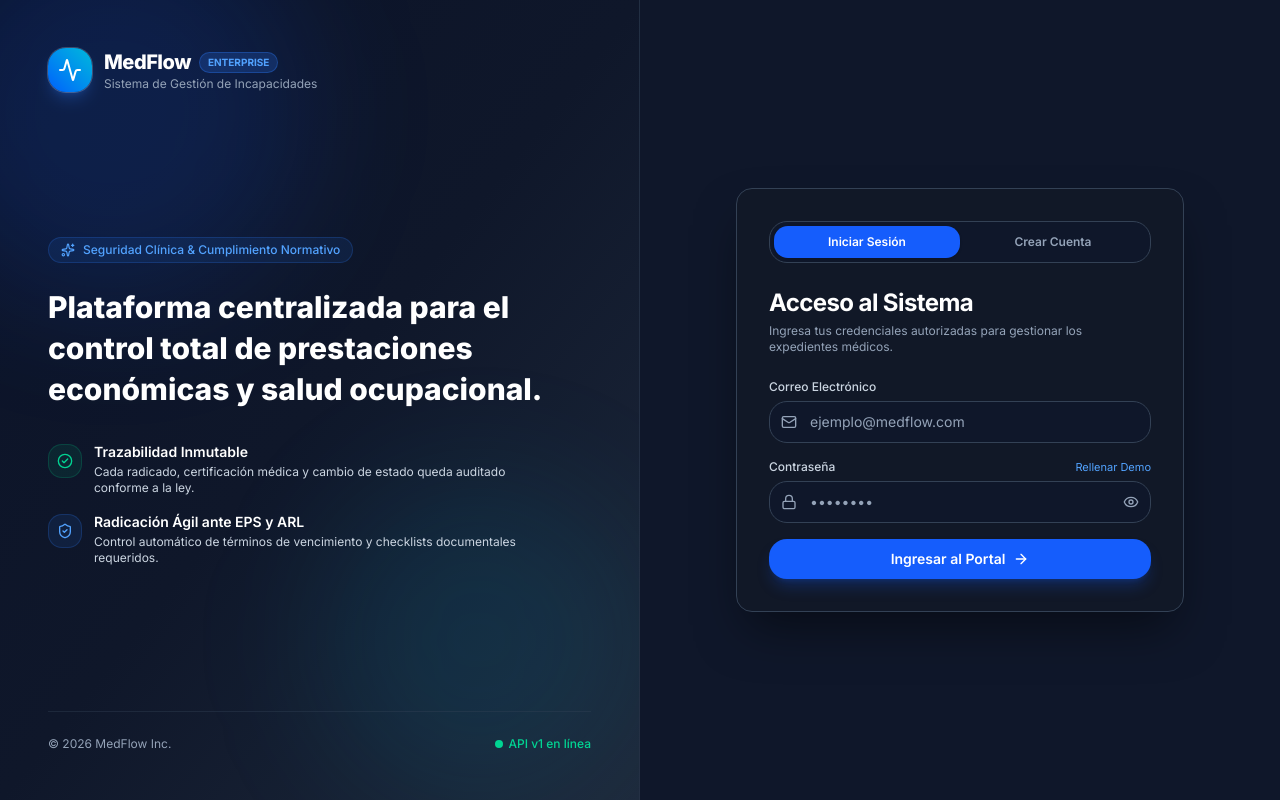
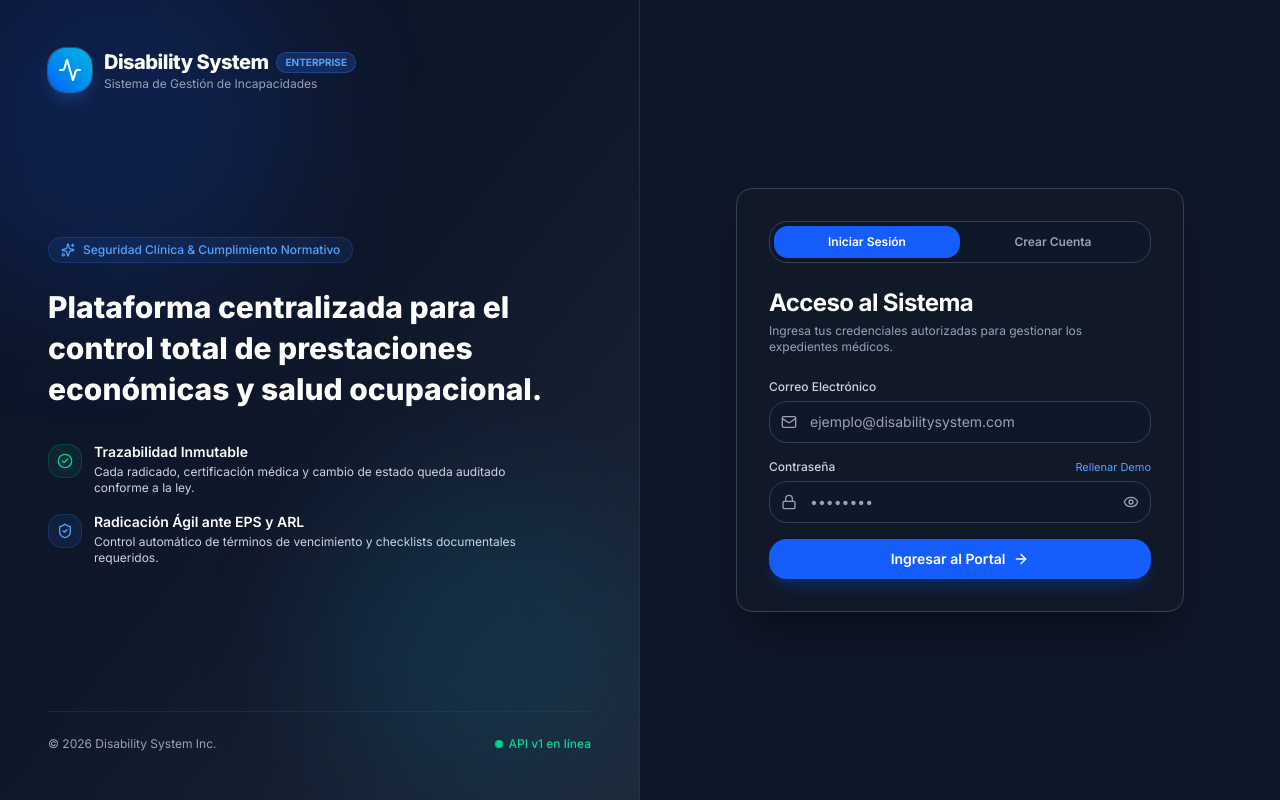
Before and after one commit to PinchaoRamiroA/disability-system, a Next.js app: page /login in a window 1280 px wide. Built offline with nearby package versions, Linux system fonts and the light colour scheme; no server answers.

Commit message:
fix: change the name

```diff
--- a/src/app/(dashboard)/layout.tsx
+++ b/src/app/(dashboard)/layout.tsx
@@ -3,8 +3,8 @@ import { AppLayout } from '@/components/layout/AppLayout'
 
 export const metadata: Metadata = {
     title: {
-        template: '%s | MedFlow',
-        default: 'MedFlow | Sistema de Gestión de Incapacidades',
+        template: '%s | Disability System',
+        default: 'Disability System | Sistema de Gestión de Incapacidades',
     },
 }
 
--- a/src/app/layout.tsx
+++ b/src/app/layout.tsx
@@ -10,7 +10,7 @@ const inter = Inter({
 });
 
 export const metadata: Metadata = {
-  title: 'MedFlow | Sistema de Gestión de Incapacidades',
+  title: 'Disability System | Sistema de Gestión de Incapacidades',
   description:
     'Plataforma integral enterprise para la administración, transcripción y cobro de incapacidades médicas.',
   keywords: [
--- a/src/app/login/page.tsx
+++ b/src/app/login/page.tsx
@@ -145,7 +145,7 @@ function AuthForm() {
     const handleDemoFill = () => {
         if (activeTab === 'login') {
             setLoginForm({
-                email: 'admin@medflow.com',
+                email: 'admin@disabilitysystem.com',
                 password: 'password123',
             })
         } else {
@@ -177,7 +177,7 @@ function AuthForm() {
                         </div>
                         <div>
                             <div className="flex items-center gap-2">
-                                <span className="font-extrabold text-xl tracking-tight text-white">MedFlow</span>
+                                <span className="font-extrabold text-xl tracking-tight text-white">Disability System</span>
                                 <span className="text-[10px] uppercase font-bold px-2 py-0.5 rounded-full bg-blue-500/20 text-blue-400 border border-blue-500/30">
                                     Enterprise
                                 </span>
@@ -227,7 +227,7 @@ function AuthForm() {
 
                 {/* Footer Meta */}
                 <div className="relative z-10 flex items-center justify-between text-xs text-[#94a3b8] pt-6 border-t border-[#334155]/40">
-                    <span>© 2026 MedFlow Inc.</span>
+                    <span>© 2026 Disability System Inc.</span>
                     <span className="flex items-center gap-1.5 text-emerald-400 font-medium">
                         <span className="h-2 w-2 rounded-full bg-emerald-400 animate-pulse" />
                         API v1 en línea
@@ -244,7 +244,7 @@ function AuthForm() {
                             <div className="h-8 w-8 rounded-lg bg-blue-600 flex items-center justify-center text-white">
                                 <Activity className="h-4 w-4" />
                             </div>
-                            <span className="font-bold text-base text-white">MedFlow</span>
+                            <span className="font-bold text-base text-white">Disability System</span>
                         </Link>
                         <span className="text-xs text-emerald-400 font-medium">API v1 Online</span>
                     </div>
@@ -341,7 +341,7 @@ function AuthForm() {
                                             onChange={(e) =>
                                                 setLoginForm({ ...loginForm, email: e.target.value })
                                             }
-                                            placeholder="ejemplo@medflow.com"
+                                            placeholder="ejemplo@disabilitysystem.com"
                                             className="w-full pl-10 pr-4 py-2.5 rounded-xl bg-[#0f172a] border border-[#334155] text-sm text-white placeholder-[#94a3b8] focus:outline-none focus:border-blue-500 focus:ring-1 focus:ring-blue-500 transition"
                                             required
                                         />
--- a/src/app/page.tsx
+++ b/src/app/page.tsx
@@ -202,7 +202,7 @@ export default function HomePage() {
               </div>
               <div>
                 <div className="flex items-center gap-2">
-                  <span className="font-bold text-lg tracking-tight text-white">MedFlow</span>
+                  <span className="font-bold text-lg tracking-tight text-white">Disability System</span>
                   <span className="text-[10px] uppercase font-semibold px-2 py-0.5 rounded-full bg-blue-500/10 text-blue-400 border border-blue-500/20">
                     Enterprise
                   </span>
@@ -373,7 +373,7 @@ export default function HomePage() {
             <div>
               <h2 className="text-xl font-bold tracking-tight text-white flex items-center gap-2">
                 <FolderOpen className="h-5 w-5 text-blue-400" />
-                <span>Módulos de la Plataforma (MedFlow Core)</span>
+                <span>Módulos de la Plataforma (Disability System Core)</span>
               </h2>
               <p className="text-xs text-[#94a3b8] mt-0.5">
                 Estructura alineada con FRONTEND_TASKS.md y contratos tipados en contracts/
@@ -564,7 +564,7 @@ export default function HomePage() {
               <span className="text-[10px] text-[#94a3b8] uppercase tracking-wider font-semibold">
                 Sistema de Diseño
               </span>
-              <div className="text-sm font-bold text-white mt-1">MedFlow Healthcare Dark</div>
+              <div className="text-sm font-bold text-white mt-1">Disability System Dark</div>
               <p className="text-xs text-[#94a3b8] mt-1">
                 Colores oficiales, tokens HSL/HEX, tipografía Inter y sombras suaves.
               </p>
@@ -587,7 +587,7 @@ export default function HomePage() {
       <footer className="border-t border-[#334155]/60 bg-[#0f172a] py-6 px-6 mt-12">
         <div className="max-w-[1600px] mx-auto flex flex-col sm:flex-row items-center justify-between gap-4 text-xs text-[#94a3b8]">
           <div className="flex items-center gap-2">
-            <span className="font-semibold text-white">MedFlow Enterprise</span>
+            <span className="font-semibold text-white">Disability System Enterprise</span>
             <span>—</span>
             <span>Sistema Integral de Gestión de Incapacidades y Salud Ocupacional</span>
           </div>
--- a/src/components/auth/ProtectedRoute.tsx
+++ b/src/components/auth/ProtectedRoute.tsx
@@ -48,7 +48,7 @@ export function ProtectedRoute({
                     </div>
                     <div className="text-center space-y-1">
                         <h2 className="text-sm font-medium text-white tracking-wide">
-                            MedFlow Enterprise
+                            Disability System Enterprise
                         </h2>
                         <p className="text-xs text-[#94a3b8]">
                             Verificando autorización y credenciales de acceso...
--- a/src/components/layout/Sidebar.tsx
+++ b/src/components/layout/Sidebar.tsx
@@ -193,7 +193,7 @@ export function Sidebar({ isOpenMobile, onCloseMobile }: SidebarProps) {
                         <div className="flex flex-col">
                             <div className="flex items-center gap-1.5">
                                 <span className="font-bold text-base tracking-tight text-white">
-                                    MedFlow
+                                    Disability System
                                 </span>
                                 <span className="text-[10px] uppercase font-bold tracking-widest px-1.5 py-0.5 rounded bg-blue-500/20 text-blue-400 border border-blue-500/30">
                                     SaaS
--- a/src/components/layout/Topbar.tsx
+++ b/src/components/layout/Topbar.tsx
@@ -144,7 +144,7 @@ export function Topbar({ onOpenMobileSidebar }: TopbarProps) {
                         <span className="animate-ping absolute inline-flex h-full w-full rounded-full bg-emerald-400 opacity-75"></span>
                         <span className="relative inline-flex rounded-full h-2 w-2 bg-emerald-500"></span>
                     </span>
-                    <span className="font-medium text-[#94a3b8]">MedFlow v1.0</span>
+                    <span className="font-medium text-[#94a3b8]">Disability System v1.0</span>
                 </div>
 
                 {/* Notifications Bell */}
--- a/src/lib/auth/token-storage.ts
+++ b/src/lib/auth/token-storage.ts
@@ -1,8 +1,8 @@
 import type { User } from '@/contracts/auth'
 
-const ACCESS_TOKEN_KEY = 'medflow_access_token'
-const REFRESH_TOKEN_KEY = 'medflow_refresh_token'
-const USER_KEY = 'medflow_user'
+const ACCESS_TOKEN_KEY = 'disability_access_token'
+const REFRESH_TOKEN_KEY = 'disability_refresh_token'
+const USER_KEY = 'disability_user'
 
 export const tokenStorage = {
     getAccessToken(): string | null {
```
Also changed, not shown: 1 other file (tests, documents, lock files or other folders).
